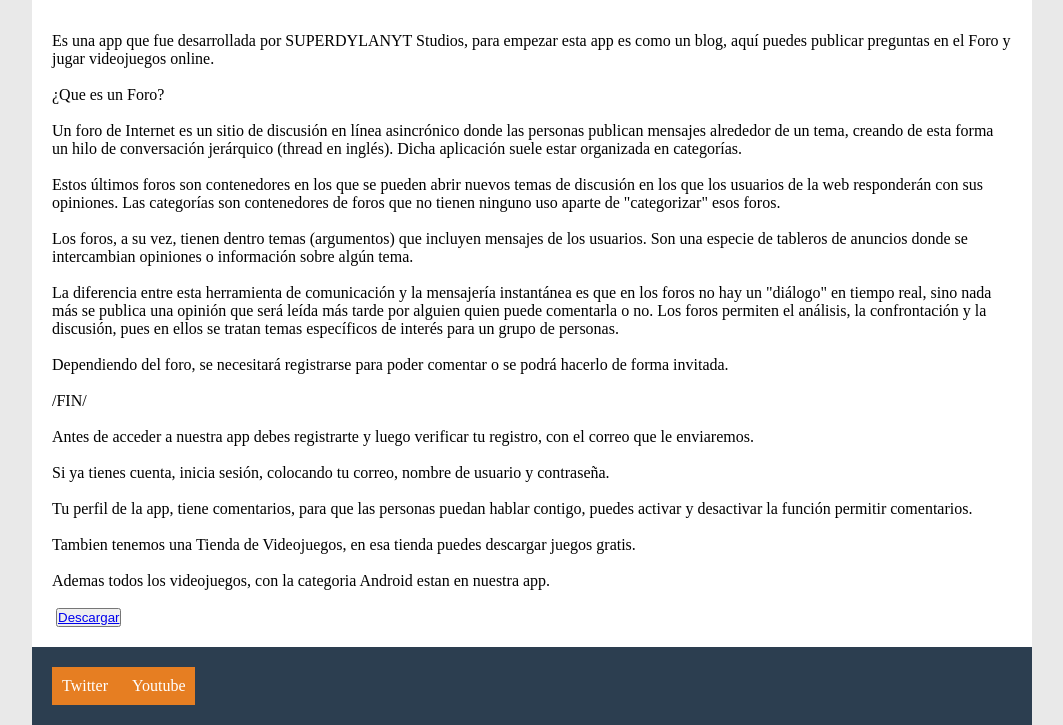
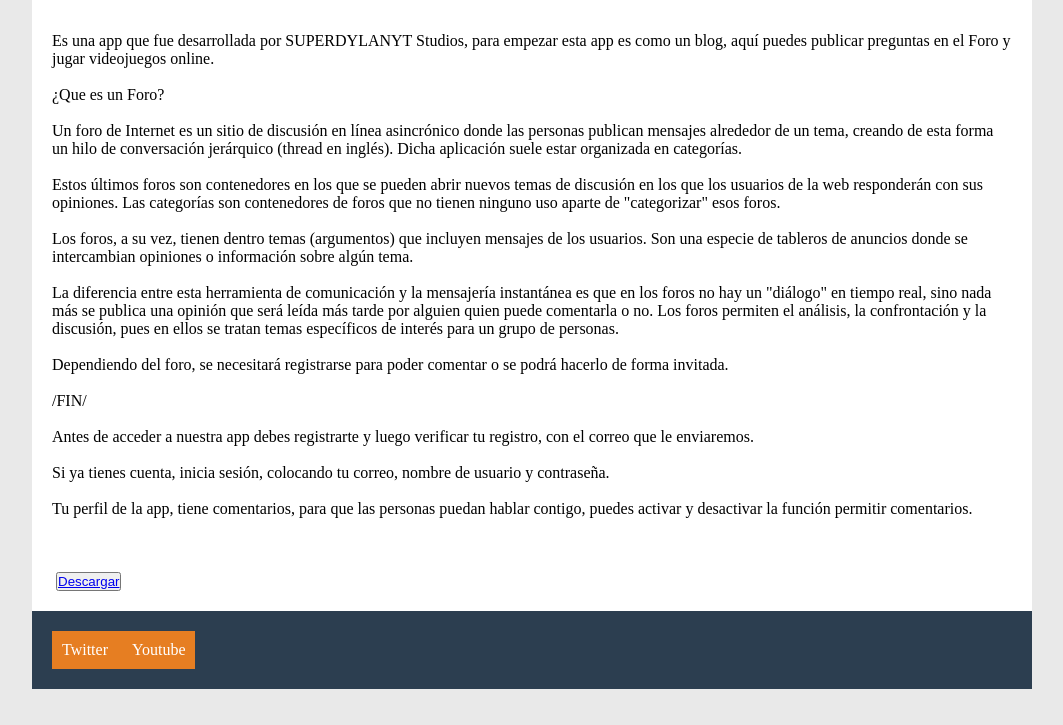
Before and after one commit to dylanmeca/dylanmeca.github.io, a Jekyll site: the page Articulos/blogmarciano.html, which Jekyll copies as it is, in a window 1280 px wide, cut to the strip 451-1176 px from the top of the page. Shown: the whole strip, without its empty margins (108-1171 px from the left). Built offline with Jekyll 4.4.1, drawn with Linux system fonts in a browser that asks for light colours; after the commit the page ends 1140 px from its top, so only the background shows below that.

Commit message:
Update blogmarciano.html

```diff
--- a/Articulos/blogmarciano.html
+++ b/Articulos/blogmarciano.html
@@ -61,9 +61,7 @@ Si ya tienes cuenta, inicia sesión, colocando tu correo, nombre de usuario y co
 <br />
 Tu perfil de la app, tiene comentarios, para que las personas puedan hablar contigo, puedes activar y desactivar la función permitir comentarios.<br />
 <br />
-Tambien tenemos una Tienda de Videojuegos, en esa tienda puedes descargar juegos gratis.<br />
 <br />
-Ademas todos los videojuegos, con la categoria Android estan en nuestra app.<br />
 <br />
 &nbsp;<button><a href="https://github.com/dylan14567/SUPERDYLANYT_APPS/blob/master/BlogMarciano.apk?raw=true">Descargar</a> </button>
 
```
